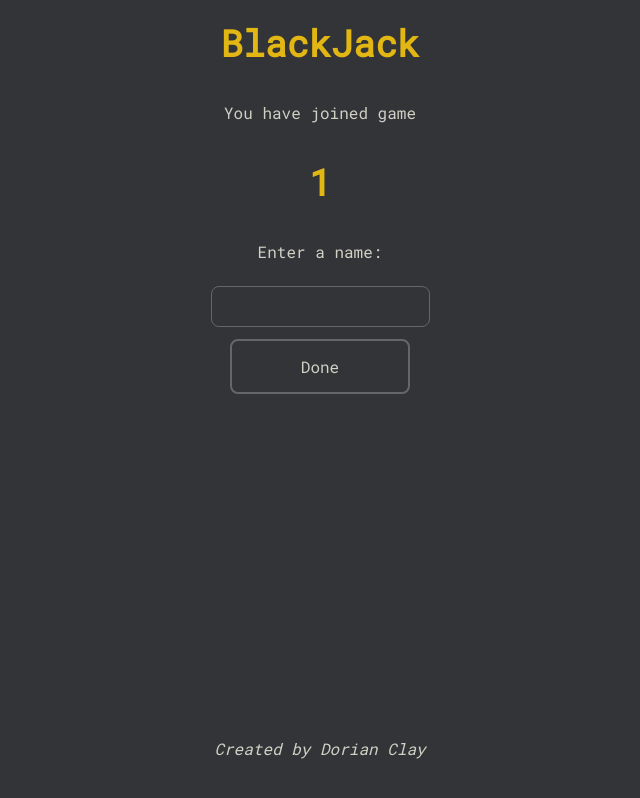
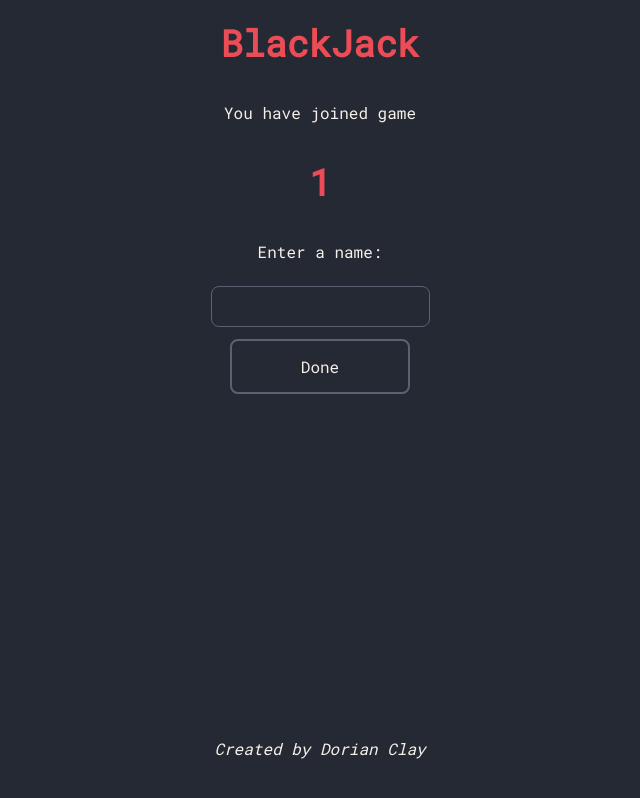
Before and after one commit to dorianclay/BlackJack, an Angular app in the folder web/blackjack/: page /game/1 in a window 1280 px wide. Shown: the whole page, without its empty margins (320-960 px from the left). Built offline with nearby package versions, Linux system fonts and the light colour scheme.

Commit message:
Change color scheme to bushido.

```diff
--- /dev/null
+++ b/web/blackjack/src/bushido.css
@@ -0,0 +1,11 @@
+:root{
+  --bg-color: #242933;
+  --main-color: #ec4c56;
+  --caret-color: #ec4c56;
+  --sub-color: #596172;
+  --text-color: #f6f0e9;
+  --error-color: #ec4c56;
+  --error-extra-color: #9b333a;
+  --colorful-error-color: #ecdc4c;
+  --colorful-error-extra-color: #bdb03d
+}
--- a/web/blackjack/src/styles.scss
+++ b/web/blackjack/src/styles.scss
@@ -1,4 +1,5 @@
 /* You can add global styles to this file, and also import other style files */
+@import "bushido.css";
 
 body {
   padding: 0;
@@ -25,11 +26,11 @@ app-root {
 }
 
 body {
-  background-color: #323437;
+  background-color: var(--bg-color);
 }
 
 h1 {
-  color: #e2b714;
+  color: var(--main-color);
   font-family: "Roboto Mono";
   line-height: 2.3rem;
   font-size: 2.3rem;
@@ -37,16 +38,16 @@ h1 {
 }
 
 p {
-  color: #d1d0c5;
+  color: var(--text-color);
   font-family: "Roboto Mono";
   text-align: center;
 }
 
 .button {
   background-color: transparent;
-  border: 2px solid #646669;
+  border: 2px solid var(--sub-color);
   border-radius: 8px;
-  color: #d1d0c5;
+  color: var(--text-color);
   padding: 15px 32px;
   text-align: center;
   text-decoration: none;
@@ -59,27 +60,27 @@ p {
 }
 
 .button:hover {
-  background-color: #7e2a33;
+  background-color: var(--error-color);
   transition: all 0.3s ease;
 }
 
 .button:active {
-  background-color: #461318;
+  background-color: var(--error-extra-color);
 }
 
 .input {
   padding: 12px 20px;
   margin: 8px 0;
   display: inline-block;
-  border: 1px solid #646669;
+  border: 1px solid var(--sub-color);
   border-radius: 8px;
   box-sizing: border-box;
   background-color: transparent;
-  color: #d1d0c5;
+  color: var(--text-color);
 }
 
 .input:focus {
-  outline-color: #d1d0c5;
+  outline-color: var(--text-color);
 }
 
 .error {
```
